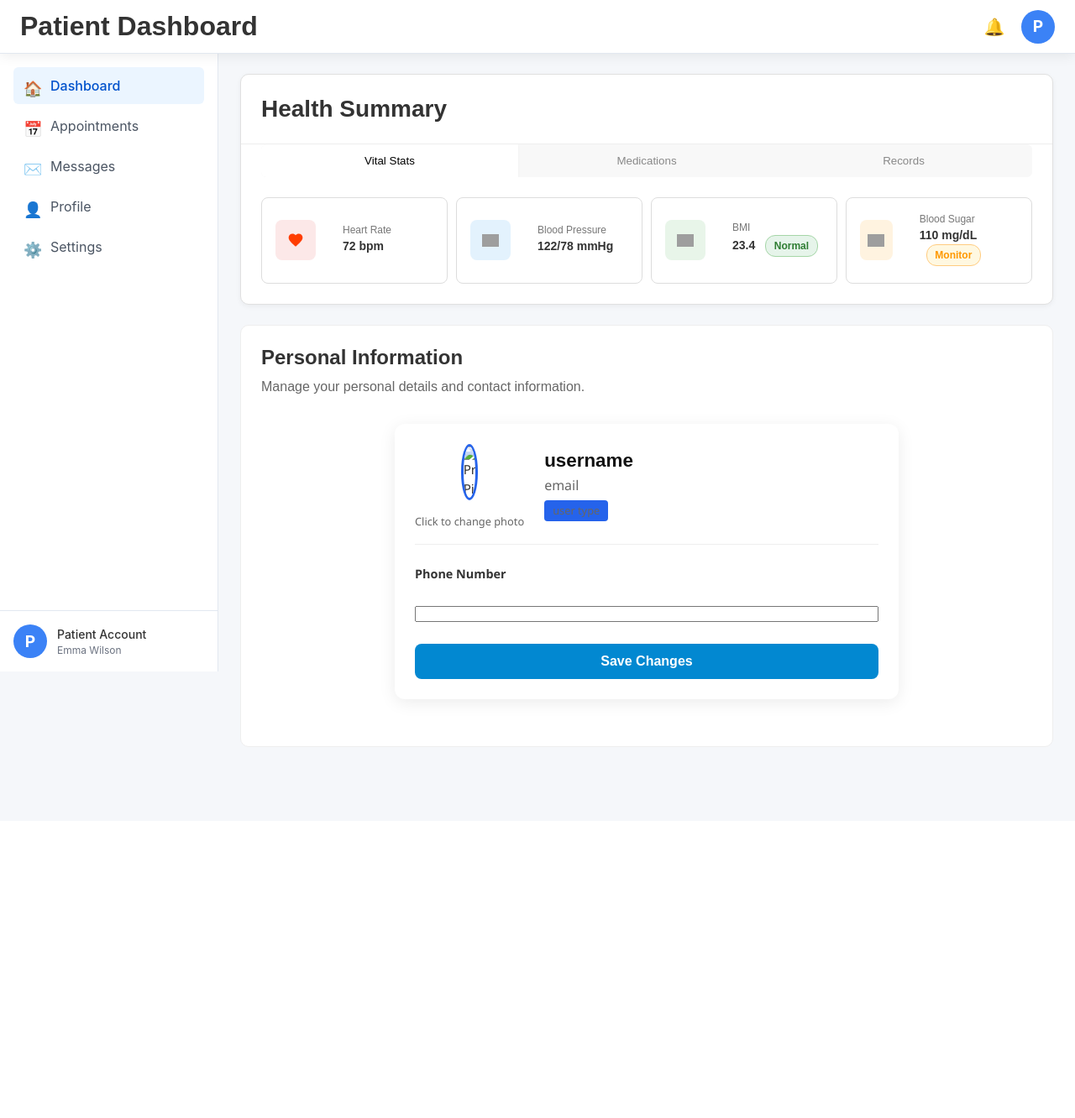
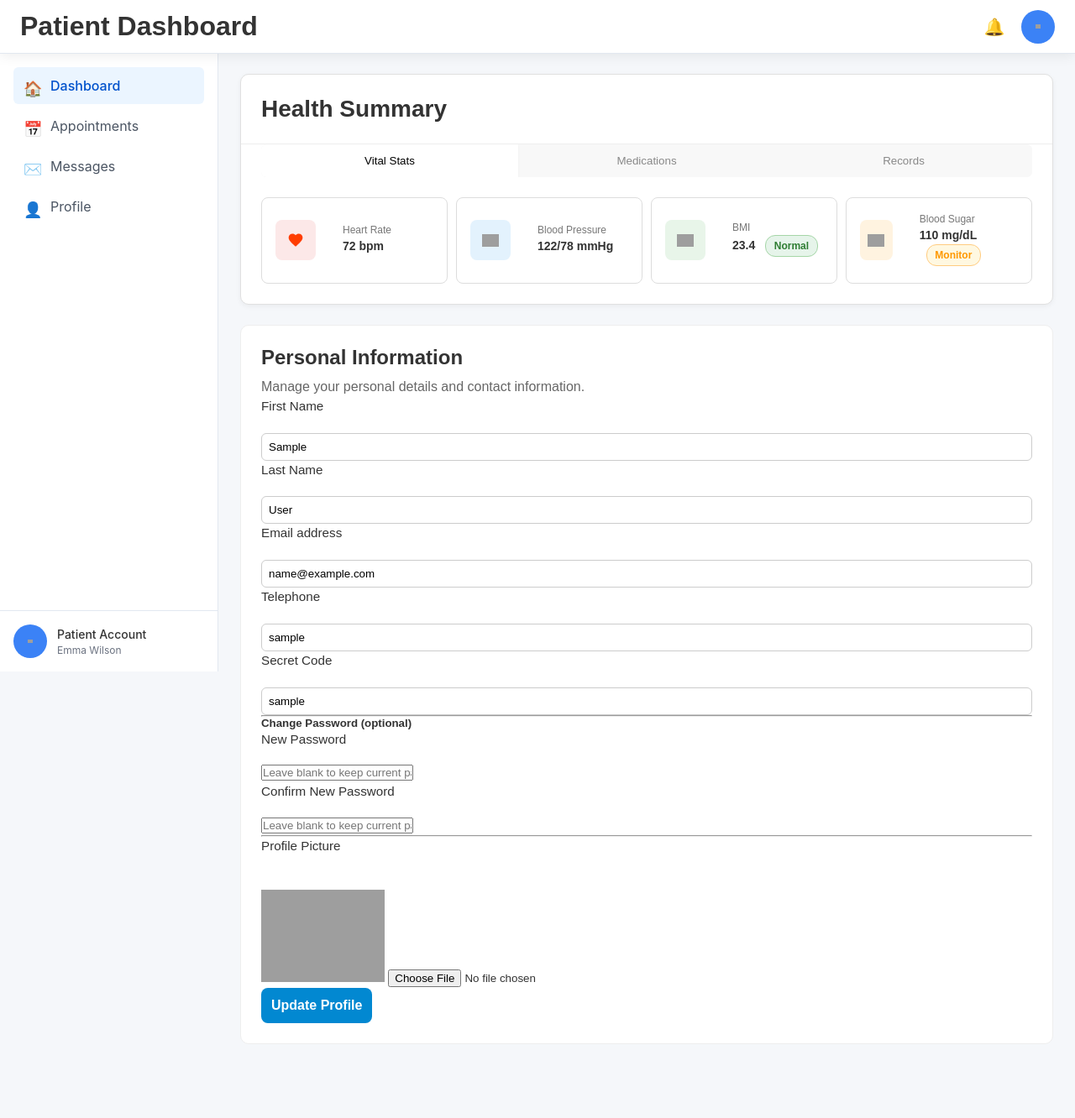
Before and after one commit to yadsashel/Telehealth-Collaboration-Platform, a Flask app: page /patient_prf in a window 1280 px wide. Shown: the whole page at 84% size. Before the commit the page ends 890 px from the top, so only its background shows below. Run offline with Flask 2, Linux system fonts and the light colour scheme; the visitor is signed in with stand-in values (Sample User, id 1); data comes from the database, SQL or seed files in the repository; grey boxes are pictures that could not be loaded.

Commit message:
some changes in the patient prfile page and its css

```diff
--- a/app.py
+++ b/app.py
@@ -1,5 +1,7 @@
 import os
 import sys
+import uuid
+from uuid import uuid4
 import requests
 from flask_cors import CORS
 from flask import Flask, render_template, redirect, request, flash, url_for, session, jsonify
@@ -27,6 +29,10 @@
 app.secret_key = os.getenv('SECRET_KEY')
 
 TOGETHER_API_KEY = os.getenv("TOGETHER_API_KEY")
+
+upload_folder = os.path.join('static', 'uploads', 'profile_pics')
+if not os.path.exists(upload_folder):
+    os.makedirs(upload_folder)
 
 
 #for uploading pictures
@@ -210,7 +216,6 @@
 def patient_dash():
     return render_template('patient_dash.html')
 
-
 #route for patient_appoin
 @app.route('/patient_appoin')
 def patient_appoin():
@@ -228,7 +233,128 @@
 #route for patient_prf
 @app.route('/patient_prf', methods=['GET', 'POST'])
 def patient_prf():
-    return render_template('patient_prf.html')
+    user_id = session.get('user_id')
+    if not user_id:
+        flash('Please log in to access profile.', 'error')
+        return redirect(url_for('login'))
+
+    upload_folder = os.path.join('static', 'uploads', 'profile_pics')
+    if not os.path.exists(upload_folder):
+        os.makedirs(upload_folder)
+
+    with SQLASession() as db_session:
+        user = db_session.query(User).filter_by(id=user_id).first()
+        if not user:
+            flash('User not found.', 'error')
+            return redirect(url_for('login'))
+
+        if request.method == 'POST':
+            # Get form data
+            first_name = request.form.get('first_name')
+            last_name = request.form.get('last_name')
+            email = request.form.get('email')
+            tel = request.form.get('tel')
+            sc_code = request.form.get('sc_code')
+
+            # Optional password update
+            password = request.form.get('password')
+            confirm_password = request.form.get('confirm_password')
+
+            if password or confirm_password:
+                if password != confirm_password:
+                    flash('Passwords do not match!', 'error')
+                    return redirect(url_for('patient_prf'))
+                user.password = generate_password_hash(password)
+
+            if email != user.email:
+                existing_user = db_session.query(User).filter_by(email=email).first()
+                if existing_user:
+                    flash('Email is already registered by another user.', 'error')
+                    return redirect(url_for('patient_prf'))
+                user.email = email
+
+            user.first_name = first_name
+            user.last_name = last_name
+            user.tel = tel
+            user.sc_code = sc_code
+
+            image = request.files.get('image')
+            if image and image.filename != '':
+                filename = secure_filename(image.filename)
+                unique_filename = f"{uuid.uuid4().hex}_{filename}"
+                upload_path = os.path.join(upload_folder, unique_filename)
+                image.save(upload_path)
+                user.image_url = os.path.join('uploads', 'profile_pics', unique_filename)
+
+            db_session.commit()
+            flash('Profile updated successfully!', 'success')
+            return redirect(url_for('patient_prf'))
+
+    return render_template('patient_prf.html', user=user)
+
+    # Assuming you have user_id stored in session after login
+    user_id = session.get('user_id')
+    if not user_id:
+        flash('Please log in to access profile.', 'error')
+        return redirect(url_for('login'))
+
+    with SQLASession() as db_session:
+        user = db_session.query(User).filter_by(id=user_id).first()
+        if not user:
+            flash('User not found.', 'error')
+            return redirect(url_for('login'))
+
+        if request.method == 'POST':
+            # Get form data
+            first_name = request.form.get('first_name')
+            last_name = request.form.get('last_name')
+            email = request.form.get('email')
+            tel = request.form.get('tel')
+            image_url = request.form.get('image_url')
+            sc_code = request.form.get('sc_code')
+
+            # Optional password update
+            password = request.form.get('password')
+            confirm_password = request.form.get('confirm_password')
+
+            # Validate password match if password fields are filled
+            if password or confirm_password:
+                if password != confirm_password:
+                    flash('Passwords do not match!', 'error')
+                    return redirect(url_for('patient_prf'))
+                user.password = generate_password_hash(password)
+
+            # Check if email is changing and if new email is already taken
+            if email != user.email:
+                existing_user = db_session.query(User).filter_by(email=email).first()
+                if existing_user:
+                    flash('Email is already registered by another user.', 'error')
+                    return redirect(url_for('patient_prf'))
+                user.email = email
+
+            # Update other fields
+            user.first_name = first_name
+            user.last_name = last_name
+            user.image_url = image_url
+            user.tel = tel
+            user.sc_code = sc_code
+
+            # Handle profile image upload
+            image = request.files.get('image')
+            if image and image.filename != '':
+              filename = secure_filename(image.filename)
+              unique_filename = f"{uuid.uuid4().hex}_{filename}"
+              upload_path = os.path.join(upload_folder, unique_filename)
+              image.save(upload_path)
+              user.image_url = os.path.join('uploads', 'profile_pics', unique_filename)  # Save relative path
+
+              db_session.commit()
+
+            flash('Profile updated successfully!', 'success')
+            return redirect(url_for('patient_prf'))
+
+    # GET request - render form with current user data
+    return render_template('patient_prf.html', user=user)
 
 # ==== route for the doctor dashboard  && it's compenents ====
 @app.route('/doctor_dash')
--- a/templates/patient_appoin.html
+++ b/templates/patient_appoin.html
@@ -28,9 +28,6 @@
                     </li>
                     <li class="nav-item">
                         <a href="{{ url_for ('patient_prf') }}"><span class="icon">👤</span> Profile</a>
-                    </li>
-                    <li class="nav-item">
-                        <a href="{{ url_for ('patient_sttg') }}"><span class="icon">⚙️</span> Settings</a>
                     </li>
                 </ul>
             </nav>
--- a/templates/patient_dash.html
+++ b/templates/patient_dash.html
@@ -28,9 +28,6 @@
                     </li>
                     <li class="nav-item">
                         <a href="{{ url_for ('patient_prf') }}"><span class="icon">👤</span> Profile</a>
-                    </li>
-                    <li class="nav-item">
-                        <a href="{{ url_for ('patient_sttg') }}"><span class="icon">⚙️</span> Settings</a>
                     </li>
                 </ul>
             </nav>
--- a/templates/patient_prf.html
+++ b/templates/patient_prf.html
@@ -13,7 +13,6 @@
         <!-- Sidebar -->
         <aside class="sidebar">
             <div class="sidebar-header">
-                <h1 class="app-logo">MediCare</h1>
             </div>
             <nav class="sidebar-nav">
                 <ul>
@@ -29,13 +28,16 @@
                     <li class="nav-item">
                         <a href="{{ url_for ('patient_prf') }}"><span class="icon">👤</span> Profile</a>
                     </li>
-                    <li class="nav-item">
-                        <a href="{{ url_for ('patient_sttg') }}"><span class="icon">⚙️</span> Settings</a>
-                    </li>
                 </ul>
             </nav>
             <div class="user-profile">
-                <div class="avatar">P</div>
+            <div class="avatar">
+              {% if user.image_url %}
+                <img src="{{ url_for('static', filename=user.image_url) }}" alt="Profile Picture" class="img-thumbnail mb-2" width="150">
+              {% else %}
+                <img src="{{ url_for('static', filename='default_profile.png') }}" alt="Default Profile Picture" class="img-thumbnail mb-2" width="150">
+              {% endif %}
+            </div>
                 <div class="user-info">
                     <span class="user-role">Patient Account</span>
                     <span class="user-name">Emma Wilson</span>
@@ -52,7 +54,13 @@
                 </div>
                 <div class="user-actions">
                     <button class="notification-btn">🔔</button>
-                    <div class="avatar">P</div>
+                    <div class="avatar">
+                        {% if user.image_url %}
+                      <img src="{{ url_for('static', filename=user.image_url) }}" alt="Profile Picture" class="img-thumbnail mb-2" width="150">
+                        {% else %}
+                      <img src="{{ url_for('static', filename='default_profile.png') }}" alt="Default Profile Picture" class="img-thumbnail mb-2" width="150">
+                        {% endif %}
+                    </div>
                 </div>
             </header>
 
@@ -133,29 +141,60 @@
   <div class="personal-info-section">
     <h2>Personal Information</h2>
     <p>Manage your personal details and contact information.</p>
-     <form action="/patient_prf" method="POST" enctype="multipart/form-data" class="edit-profile-container">
-  <div class="edit-profile-header">
-    <div class="profile-pic">
-      <label for="imageUpload">
-        <img src="" alt="Profile Picture" />
-        <input type="file" id="imageUpload" name="image" accept="image/*" hidden>
-      </label>
-      <p class="edit-photo-hint">Click to change photo</p>
-    </div>
-    <div class="profile-details">
-      <h2>username</h2>
-      <p>email</p>
-      <p class="role-badge">user type</p>
-    </div>
-  </div>
+    <form action="/patient_prf" method="POST" enctype="multipart/form-data">
+        <div class="mb-3">
+            <label for="first_name" class="form-label">First Name</label>
+            <input type="text" class="form-control" id="first_name" name="first_name" required value="{{ user.first_name }}">
+        </div>
 
-  <div class="editable-fields">
-    <label for="tel">Phone Number</label>
-    <input required>
+        <div class="mb-3">
+            <label for="last_name" class="form-label">Last Name</label>
+            <input type="text" class="form-control" id="last_name" name="last_name" required value="{{ user.last_name }}">
+        </div>
 
-    <button type="submit" class="save-btn">Save Changes</button>
-  </div>
-</form>
+        <div class="mb-3">
+            <label for="email" class="form-label">Email address</label>
+            <input type="email" class="form-control" id="email" name="email" required value="{{ user.email }}">
+        </div>
+
+        <div class="mb-3">
+            <label for="tel" class="form-label">Telephone</label>
+            <input type="tel" class="form-control" id="tel" name="tel" required value="{{ user.tel }}">
+        </div>
+
+        <div class="mb-3">
+            <label for="sc_code" class="form-label">Secret Code</label>
+            <input type="text" class="form-control" id="sc_code" name="sc_code" required value="{{ user.sc_code }}">
+        </div>
+
+        <hr>
+
+        <h5>Change Password (optional)</h5>
+        <div class="mb-3">
+            <label for="password" class="form-label">New Password</label>
+            <input type="password" class="form-control" id="password" name="password" placeholder="Leave blank to keep current password">
+        </div>
+
+        <div class="mb-3">
+            <label for="confirm_password" class="form-label">Confirm New Password</label>
+            <input type="password" class="form-control" id="confirm_password" name="confirm_password" placeholder="Leave blank to keep current password">
+        </div>
+
+        <hr>
+
+        <div class="mb-3">
+            <label for="image" class="form-label">Profile Picture</label><br>
+              {% if user.image_url %}
+            <img src="{{ url_for('static', filename=user.image_url) }}" alt="Profile Picture" class="img-thumbnail mb-2" width="150">
+              {% endif %}
+            <input class="form-control" type="file" id="image" name="image" accept="image/*">
+        </div>
+
+        <button type="submit" class="btn btn-primary">Update Profile</button>
+
+    </form>
+</div>
+
   </div>
 </section>
 
@@ -163,7 +202,7 @@
 </div>
 
 
-
+<script src="https://cdn.jsdelivr.net/npm/bootstrap@5.3.0/dist/js/bootstrap.bundle.min.js"></script>
 <script src="{{ url_for ('static', filename='scripts/scripts.js') }}"></script>
 </body>
 </html>
```
Also changed, not shown: templates/patient_mess.html (+7 -7 lines), static/uploads/profile_pics/0e12978828b54fec955a23776bdfb6c9_43399119_485544678624538_4481182848727908352_n.jpg (added), static/uploads/profile_pics/432a3eb5d652496b87b5f3e6650a3bc4_DADKKWPOGJKA.png (added), static/uploads/profile_pics/e77b17c5c1da4609878870a4ff9b8b6c_image.jpeg (added), static/uploads/profile_pics/f0a777f33de846f880f0a83dc7695631_43399119_485544678624538_4481182848727908352_n.jpg (added).
